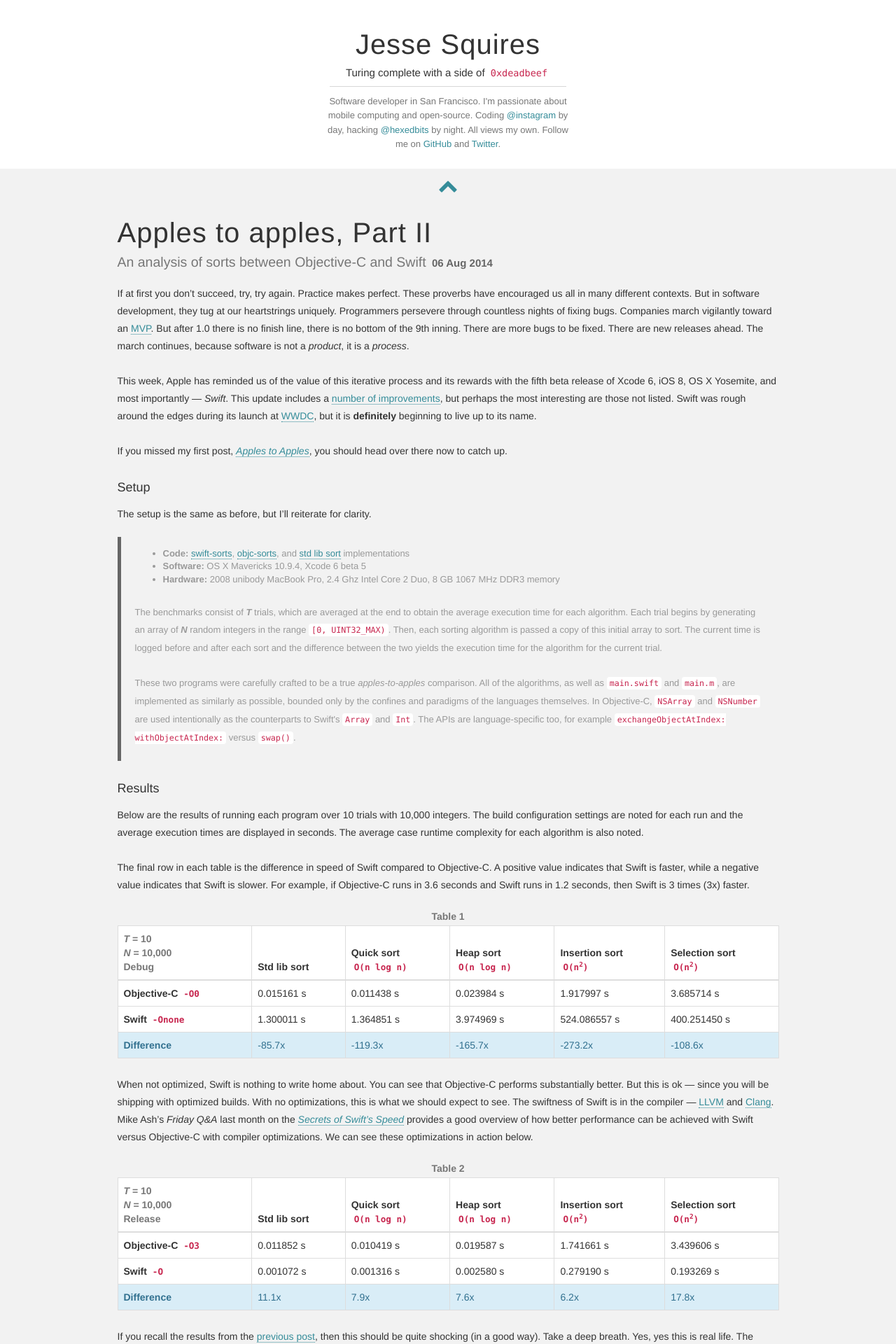
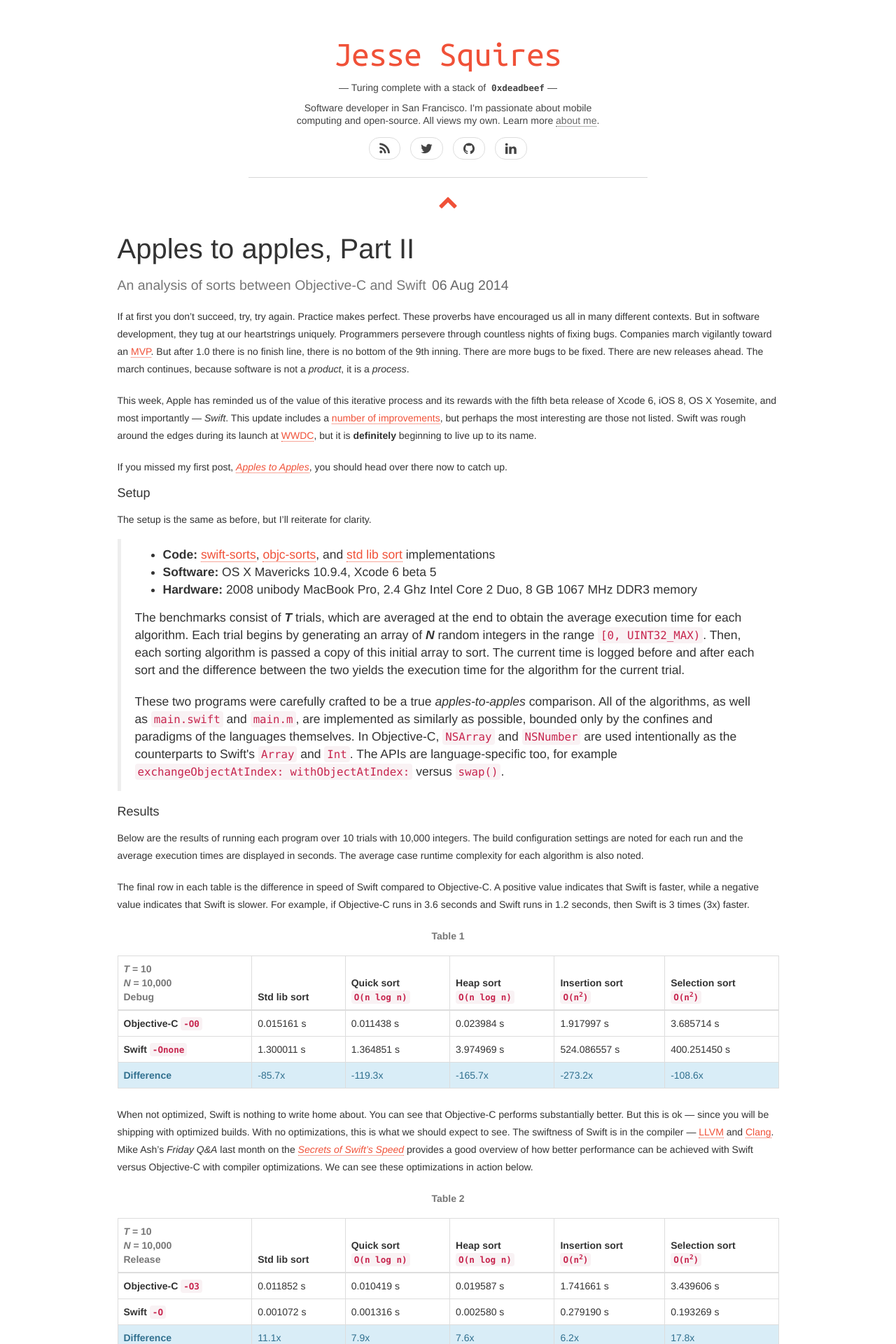
Before and after one commit to jessesquires/jessesquires.com, a Jekyll site: the page built from _posts/2014-08-06-apples-to-apples-part-two.md, in a window 1280 px wide. Shown: the top 1920 px of the page at 70% size. Built offline with Jekyll 4.4.1, drawn with Linux system fonts in a browser that asks for light colours; nearby versions of some CDN libraries; Markdown is read by kramdown in place of the engine named in the settings.

Commit message:
clean up, new styles. new header.

```diff
--- a/_config.yml
+++ b/_config.yml
@@ -12,17 +12,24 @@ redcarpet:
 permalink: /:title/
 
 # Setup
-name: 'Jesse Squires'
 title: 'Jesse Squires'
-tagline: 'Turing complete with a side of 0xdeadbeef'
+tagline: 'Turing complete with a stack of 0xdeadbeef'
 timezone: America/Los_Angeles
 
 url: http://www.jessesquires.com
 
 author:
   name: 'Jesse Squires'
-  url: https://twitter.com/jesse_squires
+  handle: '@jesse_squires'
+  twitter: 'https://twitter.com/jesse_squires'
+  github: 'https://github.com/jessesquires/'
+  linkedin: 'https://www.linkedin.com/in/jessesquires'
 
 paginate: 4
 
 excerpt_separator: <!--excerpt-->
+
+links:
+   github: 'https://github.com/jessesquires/jessesquires.github.io'
+   issue: 'https://github.com/jessesquires/jessesquires.github.io/issues/new'
+   pull: 'https://github.com/jessesquires/jessesquires.github.io/compare'
--- a/_includes/footer.html
+++ b/_includes/footer.html
@@ -1,5 +1,5 @@
 
-<div id="footer" class="container">
+<footer class="container">
    <div class="row center">
       <div class="col-sm-6 col-sm-offset-3 col-md-6 col-md-offset-3">
          <ul>
@@ -13,4 +13,4 @@
          <small class="text-muted">&copy; {{ site.time | date: '%Y' }} {{ site.author.name }}</small>
       </div> <!-- col -->
    </div> <!-- row -->
-</div>
+</footer>
--- a/_includes/head.html
+++ b/_includes/head.html
@@ -21,6 +21,8 @@
    crossorigin="anonymous">
 
    <link rel="stylesheet" href="https://maxcdn.bootstrapcdn.com/font-awesome/4.5.0/css/font-awesome.min.css">
+
+   <link href='https://fonts.googleapis.com/css?family=Ubuntu+Mono' rel='stylesheet' type='text/css'>
 
    <link href="/css/syntax.css" rel="stylesheet">
    <link href="/css/style.css" rel="stylesheet">
--- a/_includes/header.html
+++ b/_includes/header.html
@@ -1,21 +1,17 @@
-
 <header class="container">
    <div class="row">
       <div class="col-sm-12 col-sm-offset-0 col-md-8 col-md-offset-2">
-         <h1><a href="/">{{ site.author.name }}</a></h1>
-         <h2>Turing complete with a side of <code>0xdeadbeef</code></h2>
-         <hr>
-         <div id="tagline" class="col-sm-6 col-sm-offset-3 col-md-6 col-md-offset-3">
-         <small class="text-muted">
-         Software developer in San Francisco.
-         I'm passionate about mobile computing and open-source.
-         Coding <a href="https://twitter.com/instagram" target="_blank">@instagram</a> by day,
-         hacking <a href="http://bit.ly/hexbitsTW" target="_blank">@hexedbits</a> by night.
-         All views my own.
-         Follow me on <a href="http://bit.ly/jsgithub" target="_blank">GitHub</a>
-         and <a href="http://bit.ly/jsqrsTW" target="_blank">Twitter</a>.
-         </small>
+         <h1><a href="/">{{ site.title }}</a></h1>
+         <div class="col-sm-8 col-sm-offset-2 col-md-8 col-md-offset-2">
+            <h2 class="tagline">&mdash; Turing complete with a stack of <code>0xdeadbeef</code>&mdash;</h2>
+            <h2 class="tagline">Software developer in San Francisco.
+            I'm passionate about mobile computing and open-source.
+            All views my own. Learn more <a href="/about" title="Learn more about me">about me</a>.
+            </h2>
          </div> <!-- col -->
       </div> <!-- col -->
    </div> <!-- row -->
+
+   {% include subscribe.html %}
+   <hr>
 </header>
--- /dev/null
+++ b/_includes/subscribe.html
@@ -0,0 +1,13 @@
+
+<div class="row center subscribe">
+   <div class="col-sm-6 col-sm-offset-3 col-md-6 col-md-offset-3">
+      <nav>
+         <ul class="pager">
+            <li><a href="/feed.xml" title="Subscribe via RSS/atom"><i class="fa fa-lg fa-rss"></i></a></li>
+            <li><a href="{{ site.author.twitter }}" title="Follow me on Twitter" target="_blank"><i class="fa fa-lg fa-twitter"></i></a></li>
+            <li><a href="{{ site.author.github }}" title="Follow me on Github" target="_blank"><i class="fa fa-lg fa-github"></i></a></li>
+            <li><a href="{{ site.author.linkedin }}" title="Connect with me on LinkedIn" target="_blank"><i class="fa fa-lg fa-linkedin"></i></a></li>
+         </ul>
+      </nav>
+   </div> <!-- col -->
+</div> <!-- row -->
--- a/_posts/2014-08-06-apples-to-apples-part-two.md
+++ b/_posts/2014-08-06-apples-to-apples-part-two.md
@@ -16,7 +16,7 @@ If you missed my first post, [*Apples to Apples*](/apples-to-apples/), you shoul
 
 The setup is the same as before, but I'll reiterate for clarity.
 
-<blockquote class="small-quote">
+<blockquote>
 	<ul>
 		<li><strong>Code:</strong> <a href="https://github.com/jessesquires/swift-sorts">swift-sorts</a>, <a href="https://github.com/jessesquires/objc-sorts">objc-sorts</a>, and <a href="https://gist.github.com/jessesquires/06b6bd68a7d18810651f#file-sorts-m">std lib sort</a> implementations</li>
 		<li><strong>Software:</strong> OS X Mavericks 10.9.4, Xcode 6 beta 5</li>
--- a/css/style.css
+++ b/css/style.css
@@ -1,60 +1,25 @@
 /* COMMON ELEMENTS */
 
-#main {
-   margin-top: 2.5rem;
-   margin-bottom: 2.5rem;
-   background-color: #f2f2f2;
-   padding: 1rem;
+body {
+   background-color: #ffffff;
+   padding: 3rem 0rem 3rem 0rem;
 }
 
 body p {
    line-height: 2.5rem;
-   padding: 0.5rem 0rem 1rem 0rem;
-}
-
-a {
-   color: #358C99;
-}
-
-a:link {
-   border-bottom: 1px dotted #358C99;
-}
-
-a:visited {
-   color: #245D66;
-   border-width: 0px;
-   text-decoration: none;
-}
-
-a:hover {
-   color: #245D66;
-   text-decoration: none;
-}
-
-a:active {
-   text-decoration:none;
-}
-
-#tagline a,
-a.btn,
-.btn,
-a.alert-link,
-.footnotes a,
-.gist-meta a {
-   border-width: 0px;
+   padding: 0.5rem 0rem 0.5rem 0rem;
 }
 
 hr {
    border-color: #d7d7d7;
+   width: 50%;
 }
 
-blockquote {
-   border-color: #666666;
-   color: #999999;
-}
-
-.small-quote {
-   font-size: 13px;
+h1 > code,
+h2 > code,
+h3 > code {
+   background-color: #ffffff;
+   font-weight: bolder;
 }
 
 .center {
@@ -65,64 +30,87 @@ blockquote {
    text-align: center;
 }
 
-/* HEADER */
+/* LINKS */
 
-header {
-   margin-top: 30px;
-   text-align: center;
+a {
+   color: #f05138;
 }
 
-header h1 {
-   font-size: 40px;
-   font-weight: lighter;
-   letter-spacing: 1px;
-   line-height: 26px;
+a:link {
+   border-bottom: 1px dotted #f05138;
 }
 
-header h2 {
-   font-size: 15px;
+a:visited {
+   color: #f05138;
+   border-width: 0px;
+   text-decoration: none;
 }
 
-header small {
-   font-size: 13px;
+a:hover {
+   color: #fbaf40;
+   text-decoration: none;
 }
 
-header hr {
-   width: 45%;
-   margin-top: 0px;
-   margin-bottom: 10px;
-}
-
-header h1 a {
-   color: #333333;
+a:active {
+   text-decoration:none;
 }
 
 h1 > a:link {
    border-width: 0px;
 }
 
-h1 > a:hover {
-   text-decoration:none;
+/* HEADER */
+
+header, .tagline, header code {
+   text-align: center;
+   color: #444444;
 }
 
-/* POSTS */
-
-.post-list {
-   padding-top: 1em;
-   padding-bottom: 1rem;
-   text-align: left;
+header h1 {
+   font-size: 50px;
+   font-weight: normal;
+   font-family: 'Ubuntu Mono';
+   display: inline-block;
 }
 
+header h2 {
+   font-size: 14px;
+   line-height: 18px;
+   margin: 0rem 0rem 1rem 0rem;
+   display: inline-block;
+}
+
+.tagline a {
+   color: #666666;
+   border-bottom: 1px dotted #666666;
+}
+
+.subscribe a,
+.subscribe a:visited {
+   color: #444444;
+}
+
+.subscribe ul {
+   -webkit-padding-start: 0px !important;
+   -webkit-margin-before: 0px !important;
+   -webkit-margin-after: 0px !important;
+}
+
+.subscribe ul li {
+   display: inline-block;
+   padding: 0.5rem 0.5rem 0.5rem 0.5rem;
+}
+
+/* POST LIST */
+
 .post {
-   padding-top: 1rem;
-   padding-bottom: 4rem;
+   padding-top: 2rem;
+   padding-bottom: 2rem;
 }
 
 .post-title {
    font-size: 40px;
    font-weight: lighter;
-   letter-spacing: 1px;
-   margin: 0px;
 }
 
 .post-subtitle {
@@ -132,20 +120,9 @@ h1 > a:hover {
 }
 
 .post-date {
-   font-weight: bolder;
-   font-size: 1.5rem;
+   font-weight: normal;
    color: #666666;
-   margin: 0px;
-}
-
-.post-excerpt {
-   text-align: left;
-   line-height: 2.5rem;
-}
-
-.post-excerpt p {
-   margin-bottom: 0rem;
-   padding-bottom: 1rem;
+   display: inline-block;
 }
 
 .post-continue {
@@ -162,26 +139,8 @@ a.post-continue,
    text-decoration: none;
 }
 
-/* PAGES */
-
-.page {
-   padding-top: 0rem;
-   padding-bottom: 1rem;
-}
-
-.page h4 {
-   padding-top: 1rem;
-}
-
-.page ul {
-   padding-top: 0.5rem;
-   padding-bottom: 1rem;
-}
-
 .pagination {
    display: block;
-   margin-top: 0rem;
-   padding-top: 0rem;
 }
 
 .pager {
@@ -204,8 +163,17 @@ a.post-continue,
    border-width: 0px;
 }
 
+/* PAGES */
+
 .sharing {
-   padding-top: 1.5rem;
+   padding: 0.5rem;
+}
+
+.sharing a,
+.sharing a:visited,
+.sharing a:link {
+   color: #666666;
+   border: 1px solid #ccc;
 }
 
 .footnotes ul {
@@ -215,81 +183,28 @@ a.post-continue,
    -webkit-margin-after: 0px !important;
 }
 
-code, pre {
-   background-color: #ffffff;
-}
-
-th, td {
-   background-color: #ffffff;
-}
-
-.table-header-footer {
-   padding: 0rem;
-   margin: 0rem;
-}
-
-/* STANDALONE PAGES */
-
-h1.page-title {
-   font-size: 30px;
-   color: #666666;
-}
-
-/* ABOUT */
-
-#about {
-   margin-top: 2rem;
-   margin-bottom: 2rem;
-}
-
-#about p {
-   line-height: 2rem;
-}
-
-/* ARCHIVE */
-
-.archive-post {
-   margin-bottom: 4rem;
-}
-
-.archive-post h3 {
-   line-height: 3rem;
-   margin-bottom: 0px;
-   padding-bottom: 0px;
-}
-
-.archive-post h4 {
-   color: #777777;
-   line-height: 2rem;
-}
-
-/* GITHUB GISTS */
-
-.file-data {
-   background-color: #ffffff;
-}
-
 /* FOOTER */
 
-#footer {
+footer {
    padding-bottom: 30px;
 }
 
-#footer a {
+footer a {
    border-width: 0px;
 }
 
-#footer ul {
-   -webkit-padding-start: 0px !important;
-   -webkit-margin-before: 0px !important;
-   -webkit-margin-after: 0px !important;
-}
+footer ul {
+    -webkit-padding-start: 0px !important;
+    -webkit-margin-before: 0px !important;
+    -webkit-margin-after: 0px !important;
+ }
 
-#footer ul li {
+footer ul li {
    display: inline-block;
    list-style-type: none;
    margin: 2px;
    padding-left: 6px;
    padding-right: 6px;
    padding-bottom: 10px;
+   padding: 0.5rem;
 }
```
